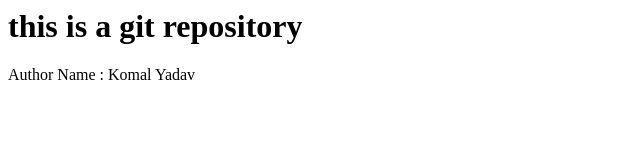
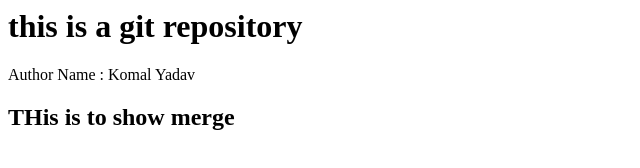
Before and after one commit to komalyadav1662004/2ndgit, a plain HTML site: page index.html in a window 1280 px wide. Shown: the whole page, without its empty margins (0-640 px from the left). Drawn offline with Linux system fonts and the light colour scheme.

Commit message:
new update

```diff
--- a/index.html
+++ b/index.html
@@ -5,5 +5,6 @@
     <body>
         <h1>this is a git repository</h1>
         <p>Author Name : Komal Yadav</p>
+        <h2>THis is to show merge</h2>
     </body>
 </html>
```
